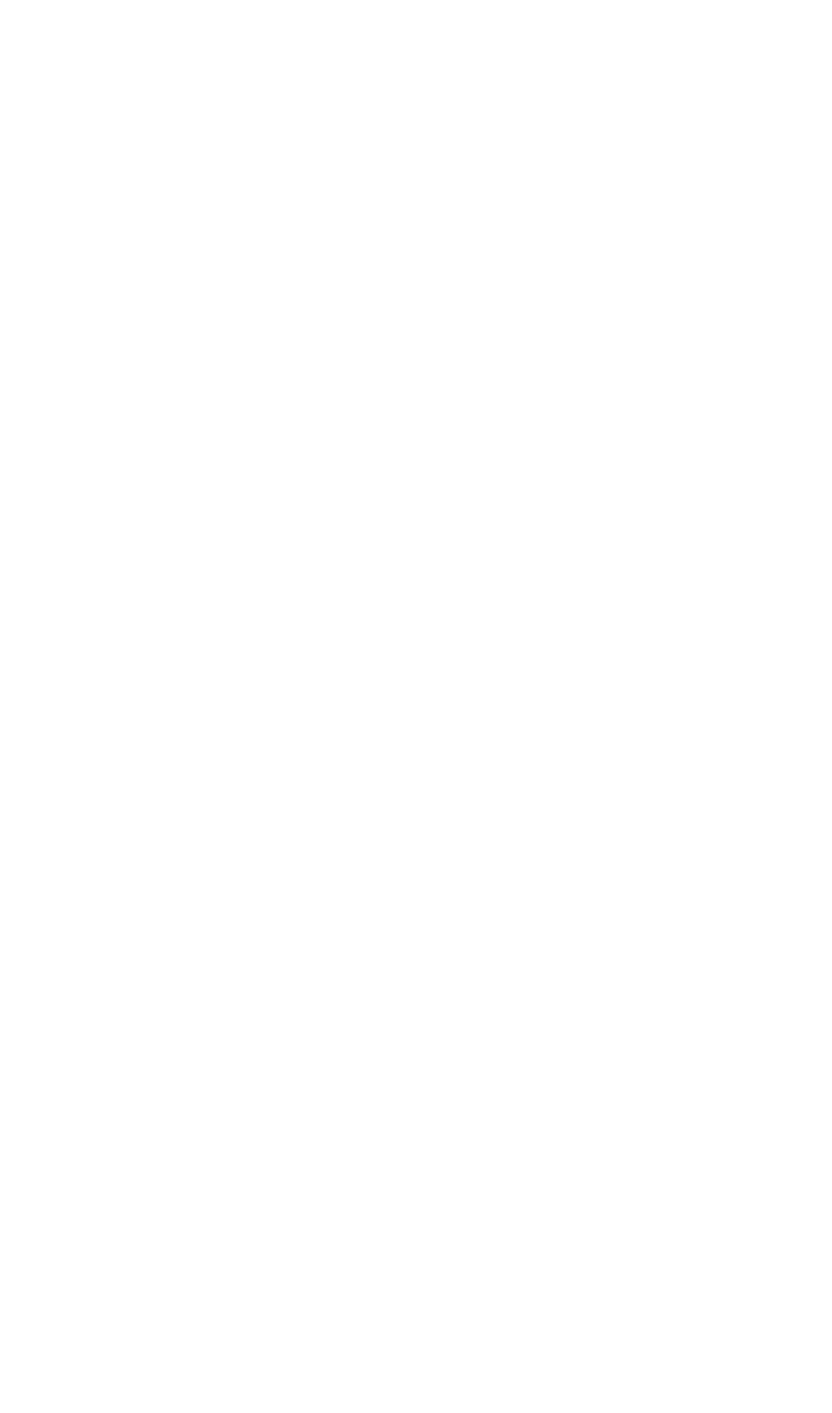
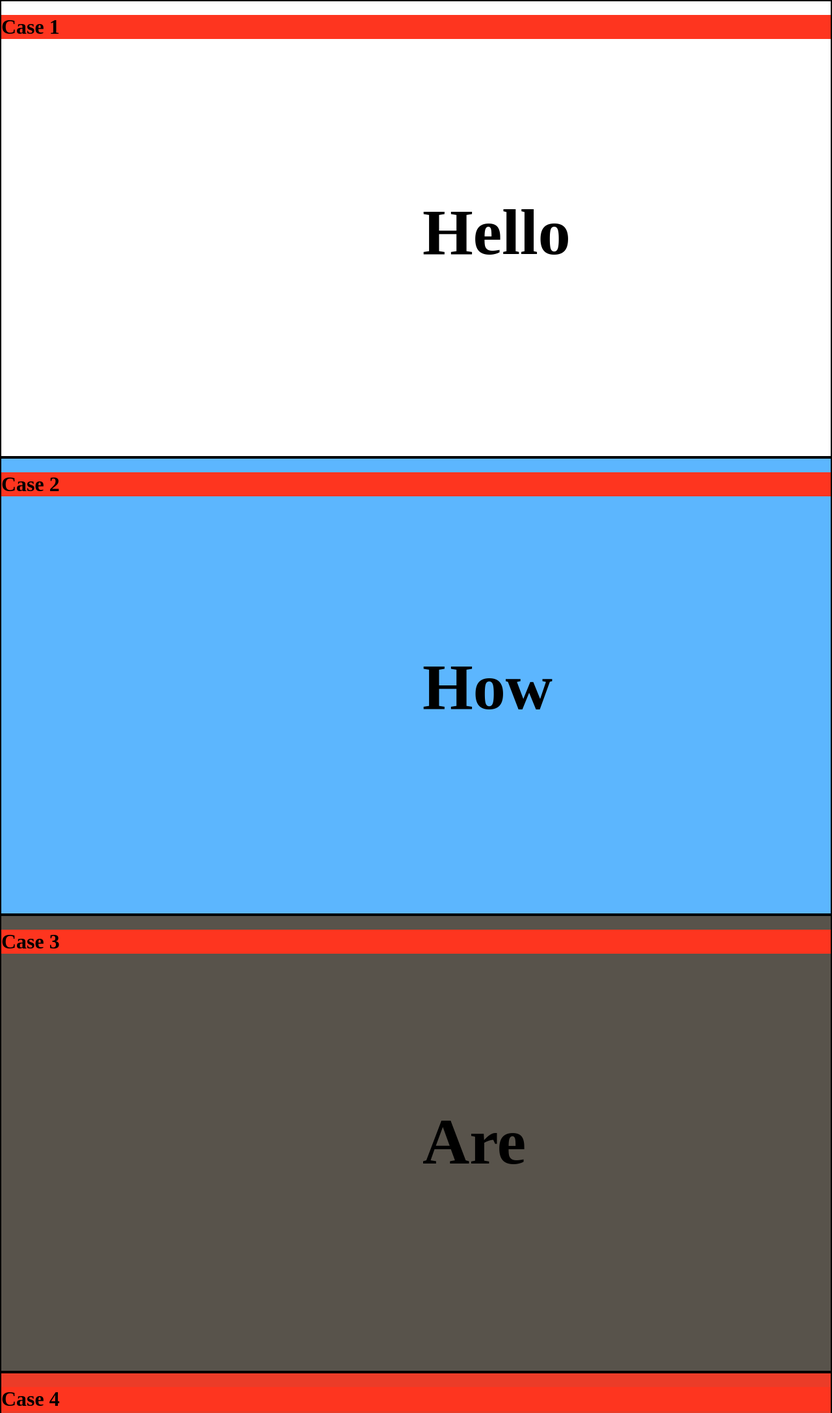
Before and after one commit to NirashaMadubhashini/Assignment-04, a plain HTML site: page index.html in a window 1280 px wide. Shown: the top 2175 px of the page at 65% size. Before the commit the page ends 800 px from the top, so only its background shows below. Drawn offline with Linux system fonts and the light colour scheme.

Commit message:
create pages

```diff
--- a/index.html
+++ b/index.html
@@ -2,9 +2,90 @@
 <html lang="en">
 <head>
     <meta charset="UTF-8">
-    <title>Title</title>
+    <title>Assignment 04</title>
+    <link href="assets/css/normalize.css" rel="stylesheet">
+    <style>
+
+        section {
+            height: 700px;
+            border: 2px solid black;
+        }
+
+        section:nth-child(1) {
+            background-color: white;
+        }
+
+        section > h1:nth-child(1) {
+            background-color: #FE351F;
+        }
+
+        section:nth-child(1) > p {
+            color: black;
+            font-size: 100px;
+            position: absolute;
+            left: 650px;
+            top: 200px;
+            font-weight: bold;
+        }
+
+
+        section:nth-child(2) {
+            background-color: #5CB6FE;
+        }
+
+        section:nth-child(2) > p {
+            color: black;
+            font-size: 100px;
+            position: absolute;
+            left: 650px;
+            top: 900px;
+            font-weight: bold;
+        }
+
+        section:nth-child(3) {
+            background-color: #58534B;
+        }
+        section:nth-child(3) > p {
+            color: black;
+            font-size: 100px;
+            position: absolute;
+            left: 650px;
+            top: 1600px;
+            font-weight: bold;
+        }
+
+        section:nth-child(4) {
+            background-color: #EB3C28;
+        }
+        section:nth-child(4) > p {
+            color: black;
+            font-size: 100px;
+            position: absolute;
+            left: 650px;
+            top: 2300px;
+            font-weight: bold;
+        }
+    </style>
 </head>
 <body>
+<section>
+    <h1>Case 1</h1>
+    <p>Hello</p>
+</section>
+
+<section>
+    <h1>Case 2</h1>
+    <p>How</p>
+</section>
+
+<section>
+    <h1>Case 3</h1>
+    <p>Are</p>
+</section>
+<section>
+    <h1>Case 4</h1>
+    <p>You..?</p>
+</section>
 
 </body>
 </html>
```
